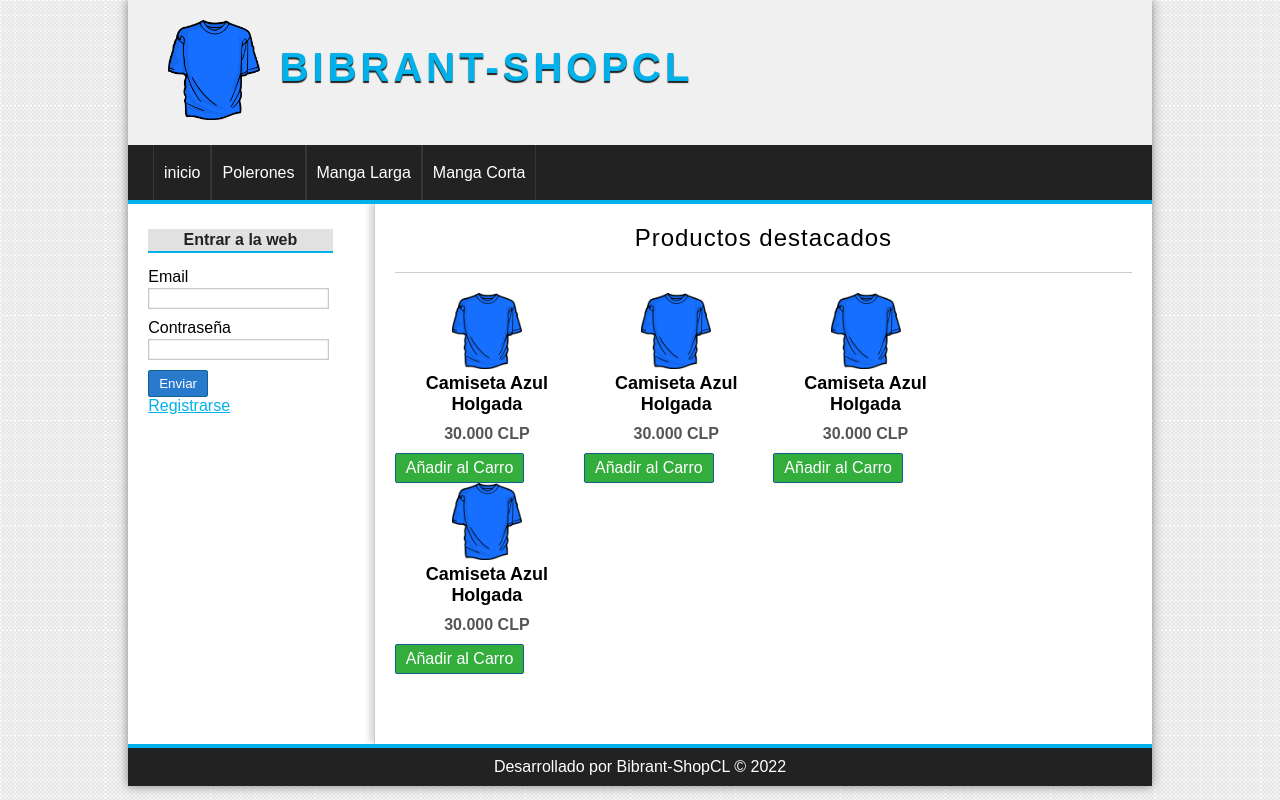
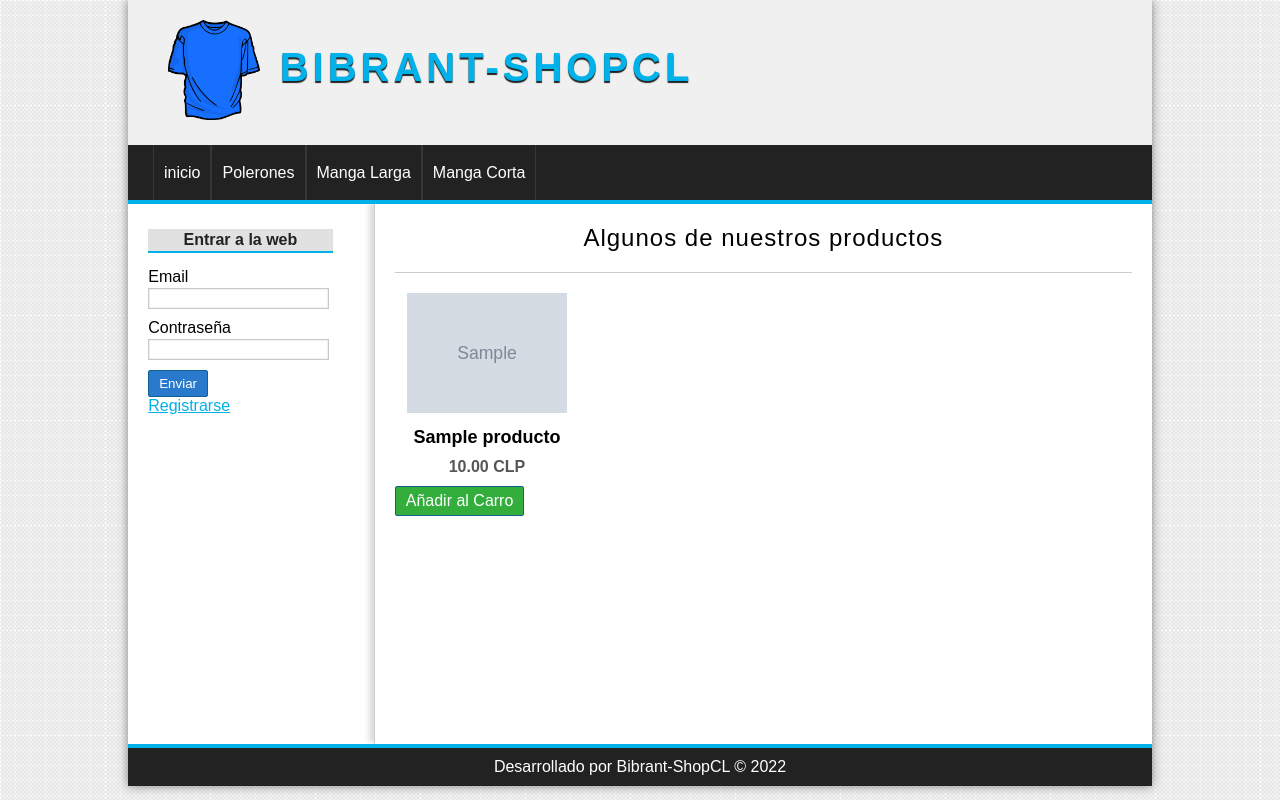
Before and after one commit to DannHigashi22/ProyectoTiendaMVCPhp, a PHP site: page /master/ in a window 1280 px wide. Run offline with PHP 8.4, Linux system fonts and the light colour scheme; data comes from the database, SQL or seed files in the repository; tables that the repository leaves empty hold one stand-in row (values such as "Sample post"); grey boxes marked "Sample" are stand-in pictures.

Commit message:
categorias y productos (gestion)

```diff
--- a/assets/css/styles.css
+++ b/assets/css/styles.css
@@ -151,6 +151,10 @@ td{
     padding: 2px;
 }
 
+.thumb{
+    width: 110px;
+}
+
 
 /*form*/
 label,
@@ -248,7 +252,16 @@ button{
     /* margin-left: 5px; */
     margin-right: 5px;
     text-align: center;
+    margin-bottom: 20px;
 }
+.product a{
+    color: black;
+    text-decoration: none;
+}
+.product a:hover{
+    color: #555555;
+}
+
 .product h2{
     font-size: 18px;
     margin-bottom: 10px;
@@ -259,7 +272,8 @@ button{
     color: #555;
 }
 .product img{
-    width: 70px;
+    height: 120px;
+    margin-bottom: 10px;
 }
 
 /*footer*/
--- a/controllers/ProductoController.php
+++ b/controllers/ProductoController.php
@@ -2,8 +2,19 @@
 require_once 'models/producto.php';
 class ProductoController{
     public function index(){
-        //renderizar vista
+        $producto =new Producto();
+        $productos=$producto->getRand(6);
         require_once 'views/producto/destacado.phtml';
+    }
+
+    public function product(){
+        if (isset($_GET['id'])) {
+            $id=$_GET['id'];
+            $producto=new Producto();
+            $producto->setId($id);
+            $producto=$producto->getForId();
+            require_once 'views/producto/product.phtml';
+        }
     }
 
     public function gestion(){
@@ -38,21 +49,29 @@ class ProductoController{
                 $producto->setStock($stock);
 
                 //guardar imagen
+                if (isset($_FILES['imagen'])) {
                     $file=$_FILES['imagen'];
                     $file_name=$file['name'];
                     $type=$file['type'];
                     if ($type=="image/jpg" || $type=="image/jpeg" || $type=="image/png" || $type=="image/gif") {
                         if (!is_dir('uploads/images')) {
                             mkdir('uploads/images',0777,true);
-                        move_uploaded_file($file['tmp_name'],'uploads/images'.$file_name);
+                        }
+                        move_uploaded_file($file['tmp_name'],'uploads/images/'.$file_name);
                         $producto->setImagen($file_name);
                     }
+                }
+                if (isset($_GET['id'])) {
+                    $id=$_GET['id'];
+                    $producto->setId($id);
+                    $save=$producto->update();
+                }else {
                     $save=$producto->createProduct();
+                }
                 if ($save) {
                     $_SESSION['producto']="Registrado completamente";
                 }else {
                     $_SESSION['producto']="failed";
-                    }
                 }
             }else {
                 $_SESSION['producto']="valores incorrectos";
--- a/models/Categoria.php
+++ b/models/Categoria.php
@@ -29,6 +29,12 @@ class Categoria {
         return $categorias;
     }
 
+    public function getOne(){
+        $sql="select * from categorias where id={$this->getId()};";
+        $categoria=$this->db->query($sql);
+        return $categoria->fetch_object();
+    }
+
     public function createCat(){
         $sql="Insert INTO categorias Values(null,'{$this->getNombre()}');";
         $save=$this->db->query($sql);
--- a/views/layout/header.phtml
+++ b/views/layout/header.phtml
@@ -23,7 +23,7 @@
             <ul>
                 <li><a href="">inicio</a></li>
                 <?php while ($nav_cat=$cat_nav->fetch_object()):?>
-                <li><a href="<?=base_url?>"><?=$nav_cat->nombre?></a></li>
+                <li><a href="<?=base_url?>categoria/read&id=<?=$nav_cat->id?>"><?=$nav_cat->nombre?></a></li>
                 <?php endwhile;?>
             </ul>
         </nav>
--- a/views/producto/destacado.phtml
+++ b/views/producto/destacado.phtml
@@ -1,25 +1,15 @@
-                <h1>Productos destacados</h1>
-                <div class="product">
-                    <img src="<?=base_url?>assets/img/camiseta.png" alt="Articulo">
-                    <h2>Camiseta Azul Holgada</h2>
-                    <p>30.000 CLP</p>
-                    <a href="" class="button">Añadir al Carro</a>
-                </div>
-                <div class="product">
-                    <img src="<?=base_url?>assets/img/camiseta.png" alt="Articulo">
-                    <h2>Camiseta Azul Holgada</h2>
-                    <p>30.000 CLP</p>
-                    <a href="" class="button">Añadir al Carro</a>
-                </div>
-                <div class="product">
-                    <img src="<?=base_url?>assets/img/camiseta.png" alt="Articulo">
-                    <h2>Camiseta Azul Holgada</h2>
-                    <p>30.000 CLP</p>
-                    <a href="" class="button" >Añadir al Carro</a>
-                </div>
-                <div class="product">
-                    <img src="<?=base_url?>assets/img/camiseta.png" alt="Articulo">
-                    <h2>Camiseta Azul Holgada</h2>
-                    <p>30.000 CLP</p>
-                    <a href="" class="button">Añadir al Carro</a>
-                </div>
+    <h1>Algunos de nuestros productos</h1>
+    <?php while ($prodRand=$productos->fetch_object()):?>
+    <div class="product">
+        <a href="<?=base_url?>producto/product&id=<?=$prodRand->id?>">
+            <?php if ($prodRand->imagen != null):?>
+                <img src="<?=base_url?>uploads/images/<?=$prodRand->imagen?>" alt="Articulo">
+            <?php else :?>
+                <img src="<?=base_url?>assets/img/camiseta.png" alt="">
+            <?php endif;?>
+            <h2><?=$prodRand->nombre;?></h2>
+        </a>
+        <p><?=$prodRand->precio?> CLP</p>
+        <a href="" class="button">Añadir al Carro</a>
+    </div>
+    <?php endwhile;?>
```
Also changed, not shown: controllers/CategoriaController.php (+16 -0 lines), models/Producto.php (+37 -0 lines), views/producto/create.phtml (+9 -6 lines), uploads/images1887401800_6_1_1.jpg (deleted). Lines whose indentation alone changed are shown as unchanged.
